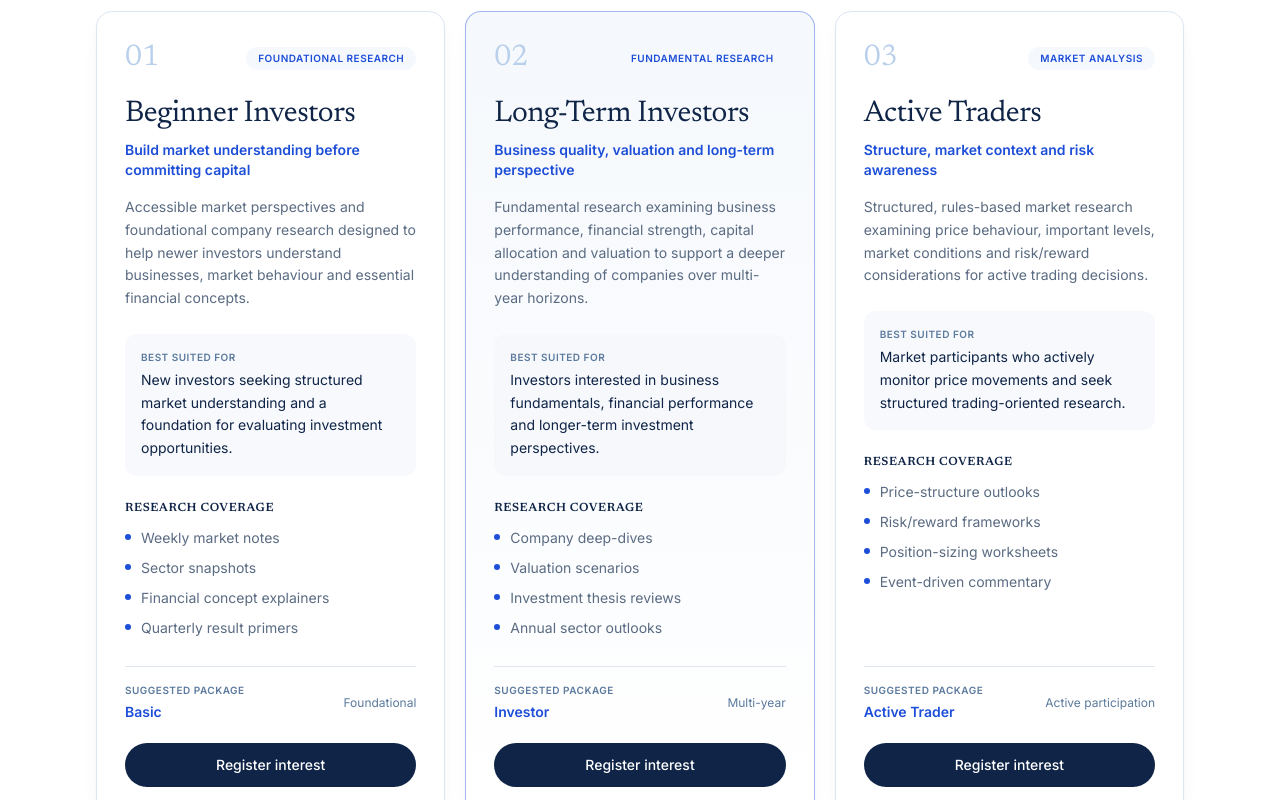
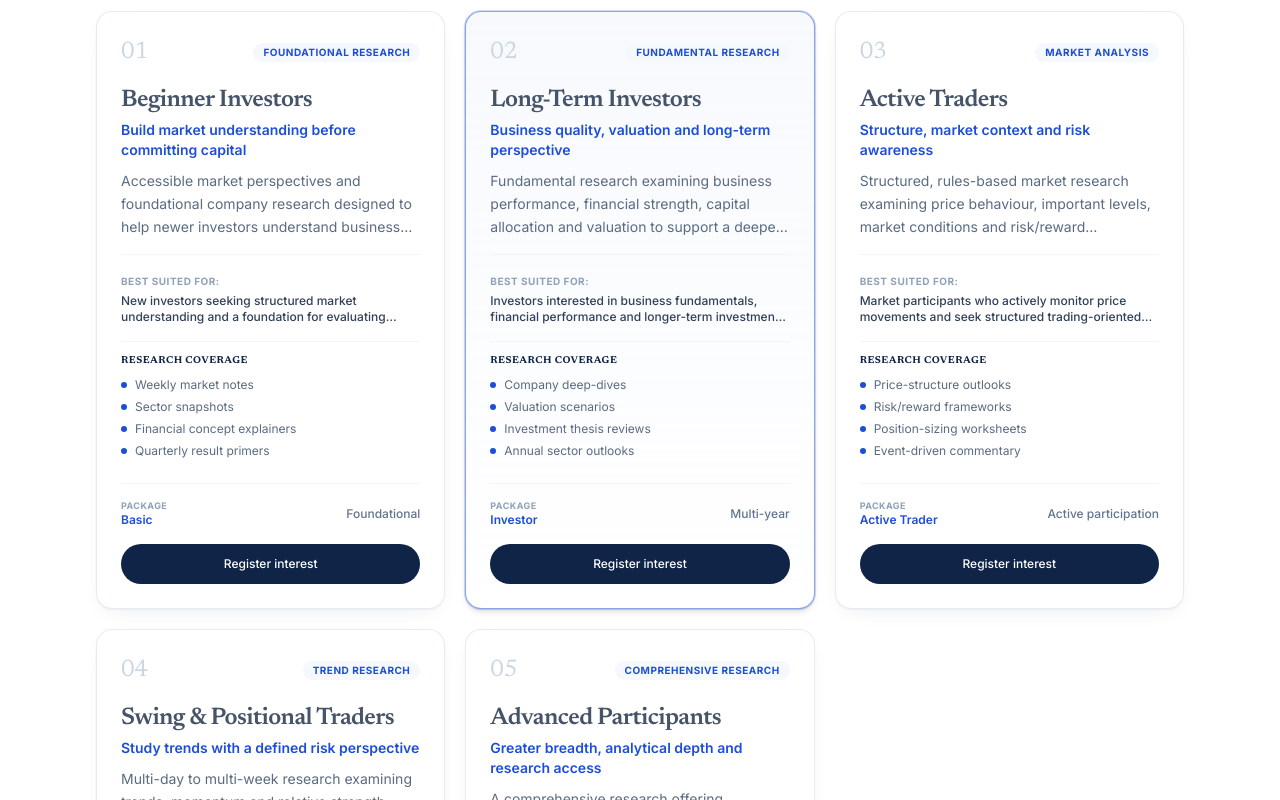
Before and after one commit to dilseresearchlab-git/Advisory, a Next.js app: page /advisory in a window 1280 px wide. Shown: the part 740-1540 px from the top of the page. Built offline with nearby package versions, Linux system fonts and the light colour scheme.

Commit message:
saving before pushing

```diff
--- a/src/app/advisory/page.js
+++ b/src/app/advisory/page.js
@@ -9,6 +9,7 @@ import {
 } from "@/components/ui";
 import { services } from "@/data/services";
 import { plans } from "@/data/pricing";
+import ServiceCard from "@/components/pages/advisory/ServiceCard";
 
 export const metadata = { title: "Advisory Services" };
 
@@ -43,96 +44,16 @@ export default function AdvisoryPage() {
         </Notice> */}
 
      <div className="mt-10 grid gap-5 md:grid-cols-2 xl:grid-cols-3">
-          {services.map((s, i) => {
+        {services.map((s, index) => {
           const plan = plans.find((p) => p.id === s.plan);
 
           return (
-              <article
+            <ServiceCard
               key={s.id}
-                className={`card group flex flex-col p-6 sm:p-7 ${
-                  i === 1
-                    ? "border-royal/40 bg-gradient-to-b from-ice-50 to-white"
-                    : ""
-                }`}
-              >
-                {/* Card header */}
-                <div className="flex items-center justify-between">
-                  <span className="font-serif text-3xl text-ice-300">
-                    0{i + 1}
-                  </span>
-
-                  <span className="rounded-full bg-ice-50 px-3 py-1 text-[10px] font-semibold uppercase tracking-wider text-royal">
-                    {s.focus}
-                  </span>
-                </div>
-
-                {/* Service information */}
-                <div className="mt-5">
-                  <h2 className="font-serif text-2xl text-navy sm:text-3xl">
-                    {s.title}
-                  </h2>
-
-                  <p className="mt-2 text-sm font-semibold text-royal">
-                    {s.tagline}
-                  </p>
-
-                  <p className="mt-4 text-sm leading-relaxed text-muted">
-                    {s.description}
-                  </p>
-                </div>
-
-                {/* Intended audience */}
-                <div className="mt-6 rounded-xl bg-ice-50/80 p-4">
-                  <p className="text-[10px] font-semibold uppercase tracking-wider text-steel">
-                    Best suited for
-                  </p>
-                  <p className="mt-1 text-sm leading-relaxed text-navy">
-                    {s.bestFor}
-                  </p>
-                </div>
-
-                {/* Deliverables */}
-                <div className="mt-6">
-                  <h3 className="text-xs font-semibold uppercase tracking-wider text-navy">
-                    Research coverage
-                  </h3>
-
-                  <ul className="mt-3 space-y-2.5 text-sm text-muted">
-                    {s.deliverables.map((d) => (
-                      <li key={d} className="flex gap-2.5">
-                        <span className="mt-1.5 h-1.5 w-1.5 shrink-0 rounded-full bg-royal" />
-                        <span>{d}</span>
-                      </li>
-                    ))}
-                  </ul>
-                </div>
-
-                {/* Package association and action */}
-                <div className="mt-auto pt-7">
-                  <div className="flex items-center justify-between border-t border-line pt-4">
-                    <div>
-                      <p className="text-[10px] font-semibold uppercase tracking-wider text-steel">
-                        Suggested package
-                      </p>
-                      <Link
-                        href="/pricing"
-                        className="mt-1 inline-flex text-sm font-semibold text-royal hover:underline"
-                      >
-                        {plan?.name ?? "Explore packages"}
-                      </Link>
-                    </div>
-
-                    <span className="text-xs text-steel">{s.horizon}</span>
-                  </div>
-
-                  <Button
-                    href={`/contact?plan=${s.plan}`}
-                    className="mt-5 w-full justify-center"
-                  >
-                    Register interest
-                  </Button>
-                </div>
-              </article>
+              service={s}
+              plan={plan}
+              index={index}
+            />
           );
         })}
       </div>
--- /dev/null
+++ b/src/components/pages/advisory/ServiceCard.jsx
@@ -0,0 +1,91 @@
+import Link from "next/link";
+import { Button } from "@/components/ui";
+
+export default function ServiceCard({ service, plan, index }) {
+  const isBestValue = index === 1;
+
+  return (
+    <article
+      className={`card group relative flex flex-col justify-between p-6 transition-all duration-300 ${
+        isBestValue
+          ? "border-royal/50 bg-linear-to-b from-ice-50/80 to-white shadow-md ring-1 ring-royal/20"
+          : "border-slate-200/80 bg-white hover:border-royal/40"
+      }`}
+    >
+      <div>
+        {/* Card Header: Number & Focus Badge */}
+        <div className="flex items-center justify-between">
+          <span className="font-serif text-2xl text-slate-300">
+            0{index + 1}
+          </span>
+          <span className="rounded-full bg-ice-50 px-2.5 py-0.5 text-[10px] font-bold uppercase tracking-wider text-royal">
+            {service.focus}
+          </span>
+        </div>
+
+        {/* Title & Concise Tagline */}
+        <div className="mt-4">
+          <h2 className="font-serif text-xl font-semibold tracking-tight text-slate-700/90 sm:text-2xl">
+            {service.title}
+          </h2>
+          <p className="mt-1 text-sm font-semibold text-royal">
+            {service.tagline}
+          </p>
+          <p className="mt-2.5 text-sm leading-relaxed text-muted line-clamp-3">
+            {service.description}
+          </p>
+        </div>
+
+        {/* Compact 'Best Suited For' inline block */}
+        <div className="mt-4 border-t border-slate-100 pt-3">
+          <span className="text-[10px] font-bold uppercase tracking-wider text-slate-400">
+            Best suited for:
+          </span>
+          <p className="mt-0.5 text-xs font-medium text-slate-700 line-clamp-2">
+            {service.bestFor}
+          </p>
+        </div>
+
+        {/* Deliverables (Shortened list layout) */}
+        <div className="mt-4 border-t border-slate-100 pt-3">
+          <h3 className="text-[10px] font-bold uppercase tracking-wider text-navy">
+            Research coverage
+          </h3>
+          <ul className="mt-2 space-y-1.5 text-xs text-muted">
+            {service.deliverables.map((d) => (
+              <li key={d} className="flex items-center gap-2">
+                <span className="h-1.5 w-1.5 shrink-0 rounded-full bg-royal" />
+                <span className="truncate">{d}</span>
+              </li>
+            ))}
+          </ul>
+        </div>
+      </div>
+
+      {/* Footer: Package Association & Action CTA */}
+      <div className="mt-6 border-t border-slate-100 pt-4">
+        <div className="flex items-center justify-between text-xs">
+          <div>
+            <span className="block text-[9px] font-bold uppercase tracking-wider text-slate-400">
+              Package
+            </span>
+            <Link
+              href="/pricing"
+              className="font-semibold text-royal hover:underline"
+            >
+              {plan?.name ?? "Explore packages"}
+            </Link>
+          </div>
+          <span className="font-medium text-slate-500">{service.horizon}</span>
+        </div>
+
+        <Button
+          href={`/contact?plan=${service.plan}`}
+          className="mt-4 w-full justify-center py-2.5 text-xs"
+        >
+          Register interest
+        </Button>
+      </div>
+    </article>
+  );
+}
```
Lines whose indentation alone changed are shown as unchanged.
